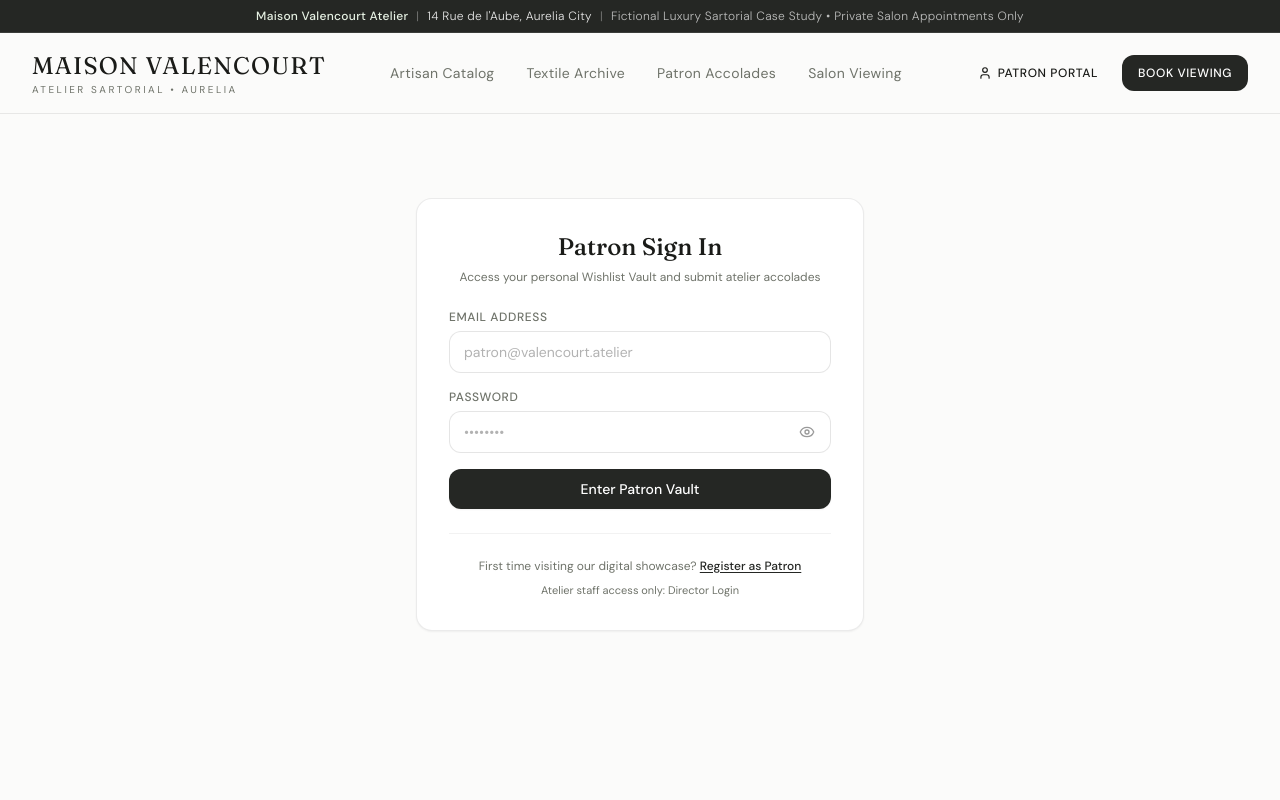
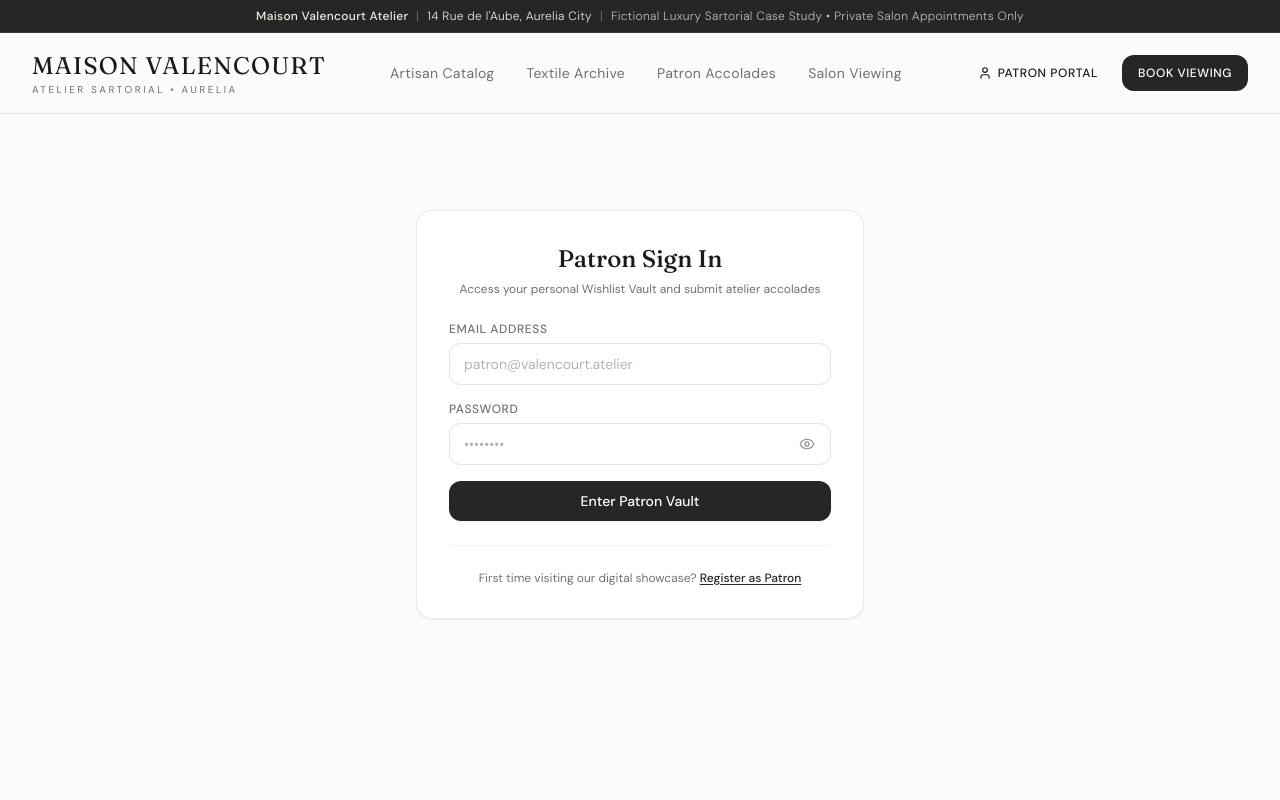
Before and after one commit to gtkrshnapublicarchive/maison-valencourt-custom-fashion-catalog, a Next.js app: page /patron/login in a window 1280 px wide. Shown: the top 800 px of the page. Built offline with nearby package versions, Linux system fonts and the light colour scheme; no server answers.

Commit message:
refactor: remove staff director login link from public patron login view

```diff
--- a/src/features/auth/components/patron_login_form.tsx
+++ b/src/features/auth/components/patron_login_form.tsx
@@ -80,19 +80,13 @@ export function PatronLoginForm() {
         </Button>
       </form>
 
-      <div className="mt-6 pt-6 border-t border-black/5 text-center text-xs text-editorial-muted space-y-2">
+      <div className="mt-6 pt-6 border-t border-black/5 text-center text-xs text-editorial-muted">
         <p>
           First time visiting our digital showcase?{' '}
           <Link href="/patron/register" className="font-medium text-obsidian underline underline-offset-2">
             Register as Patron
           </Link>
         </p>
-        <p className="text-[11px]">
-          Atelier staff access only:{' '}
-          <Link href="/admin/login" className="text-editorial-muted hover:text-editorial-text">
-            Director Login
-          </Link>
-        </p>
       </div>
     </Card>
   );
```
